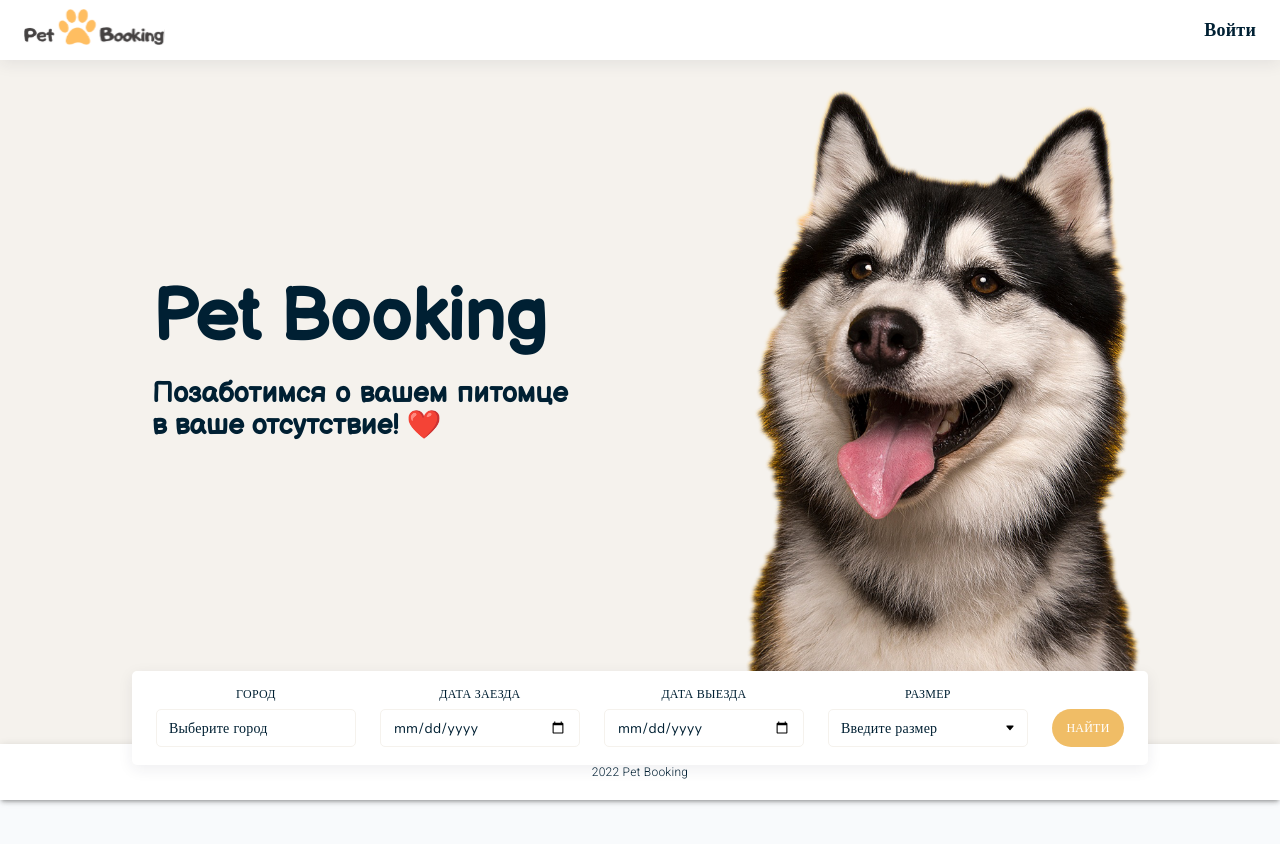
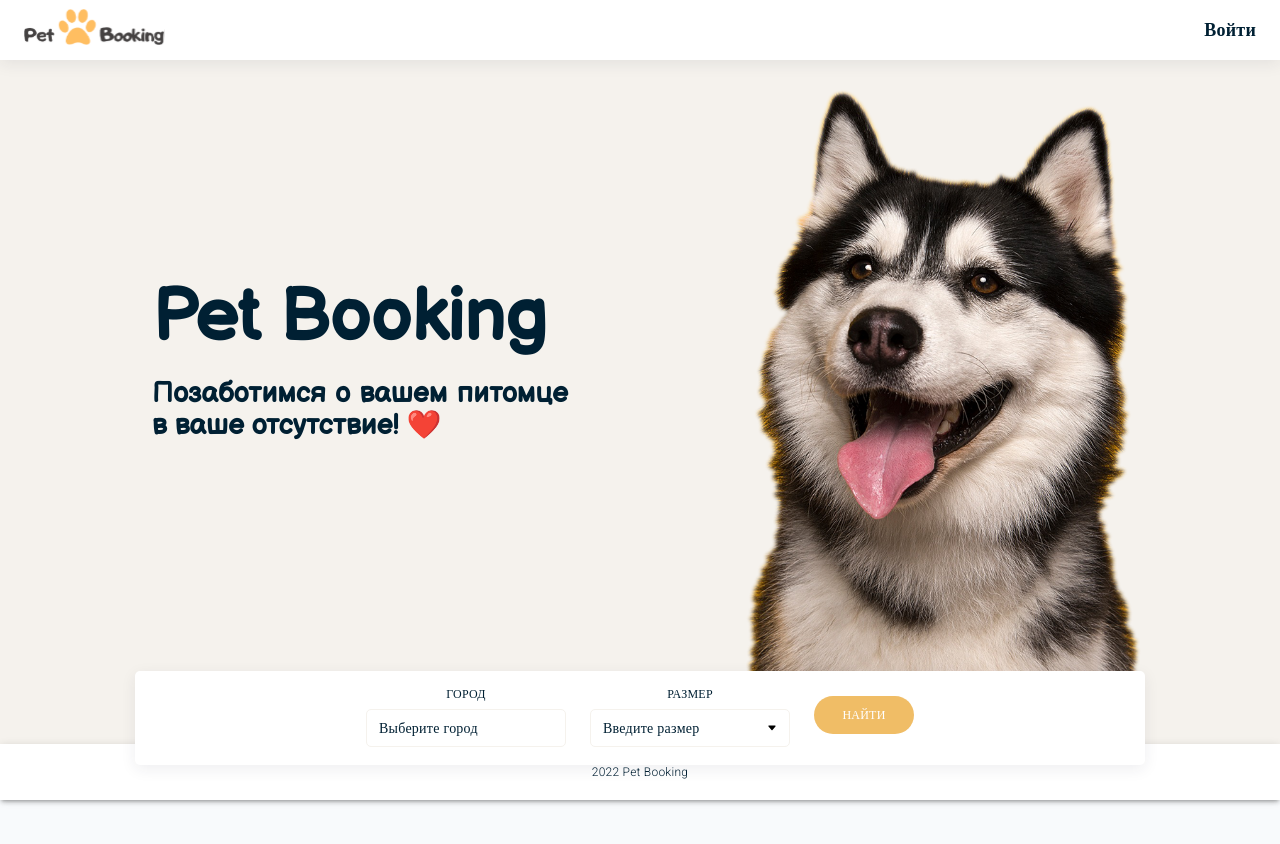
Before and after one commit to victoria369xx/finalProjectGBFront, a React (Create React App) app: page / in a window 1280 px wide. Shown: the top 844 px of the page. Built offline with nearby package versions, Linux system fonts and the light colour scheme; no server answers.

Commit message:
search fixed

```diff
--- a/src/components/Header/index.js
+++ b/src/components/Header/index.js
@@ -1,8 +1,6 @@
 import * as React from "react";
 import {
   Avatar,
-  Box,
-  Button,
   IconButton,
   Menu,
   MenuItem,
@@ -14,7 +12,6 @@ import { logOutUserAction } from "../../store/userAuth/actions";
 import { getIsAuth } from "../../store/userAuth/selectors";
 import { selectAvatar } from "../../store/account/selector";
 import "../../css/style.css";
-import logo from "../../assets/images/logo_transparent.png";
 import logo2 from "../../img/logo.svg";
 import avatar2 from "../../assets/images/avatar.jpg";
 
--- a/src/components/Search/index.js
+++ b/src/components/Search/index.js
@@ -91,24 +91,8 @@ export const Search = () => {
                 )}
               />
             </div>
-            <div className="text-field">
-              <label
-                className="text-field__label text-caps text-center"
-                htmlFor="date_in"
-              >
-                Дата заезда
-              </label>
-              <input className="text-field__input" id="date_in" type="date" />
-            </div>
-            <div className="text-field">
-              <label
-                className="text-field__label text-caps text-center"
-                htmlFor="date_out"
-              >
-                Дата выезда
-              </label>
-              <input className="text-field__input" id="date_out" type="date" />
-            </div>
+
+
             <div className="text-field">
               <label
                 className="text-field__label text-caps text-center"
--- a/src/css/style.css
+++ b/src/css/style.css
@@ -111,21 +111,6 @@ header {
   padding-top: 29px;
 }
 
-.index-form {
-  position: relative;
-  bottom: 24px;
-  width: max-content;
-  display: flex;
-  align-items: center;
-  background: #ffffff;
-  border-radius: var(--radius);
-  z-index: 1000;
-  background: #ffffff;
-  box-shadow: 0px 4px 15px rgba(34, 42, 70, 0.08);
-  padding: 12px 24px 18px;
-  margin-bottom: 87px;
-  margin: 0 auto;
-}
 
 input, select {
   /* height: 36px; */
@@ -387,9 +372,10 @@ header {
 .index-form {
     position: relative;
     bottom: 24px;
-    width: max-content;
+    width: 1010px;
     display: flex;
-    align-items: flex-end;
+    justify-content: center;
+    align-items: center;
     gap: 24px;
     background: #ffffff;
     border-radius: var(--radius);
@@ -401,6 +387,9 @@ header {
     margin: 0 auto;
 }
 
+.index-form input {
+    width: 100px;
+}
 .home-page {
     display: flex;
     justify-content: space-between;
```
